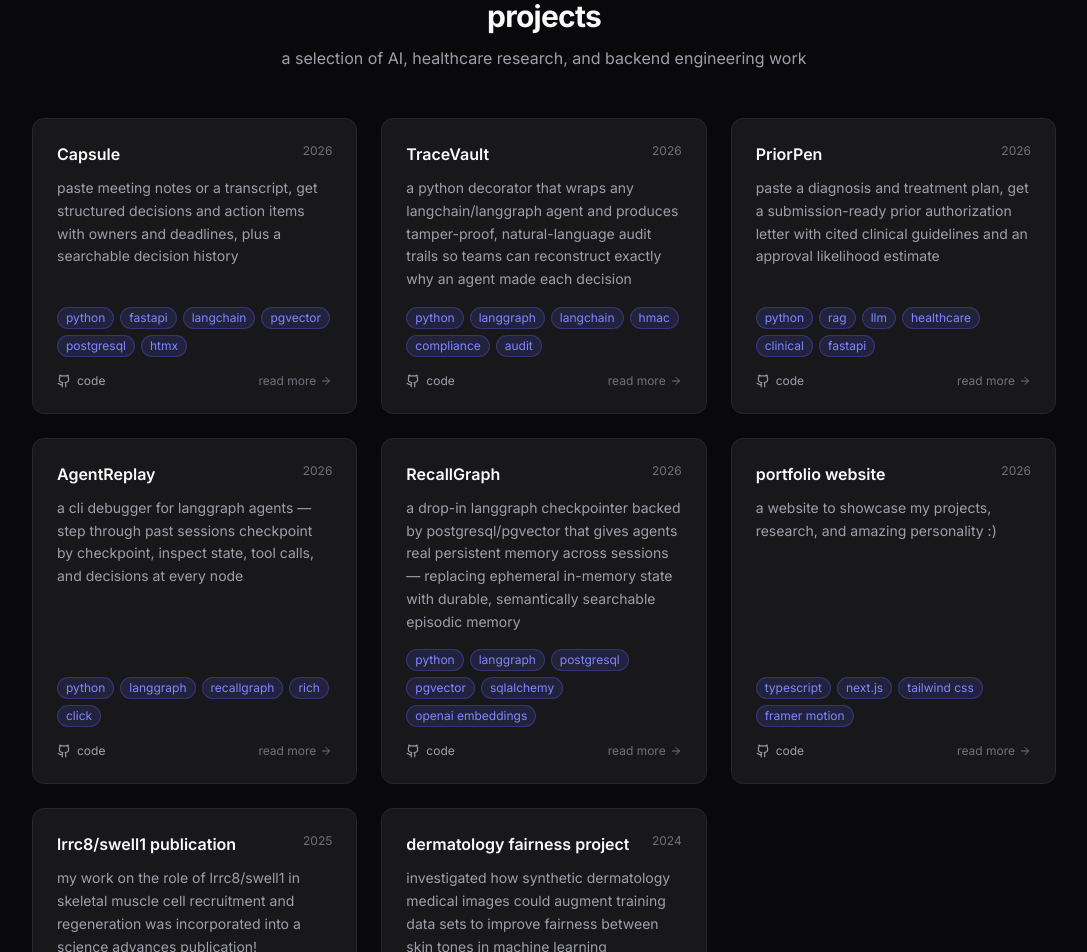
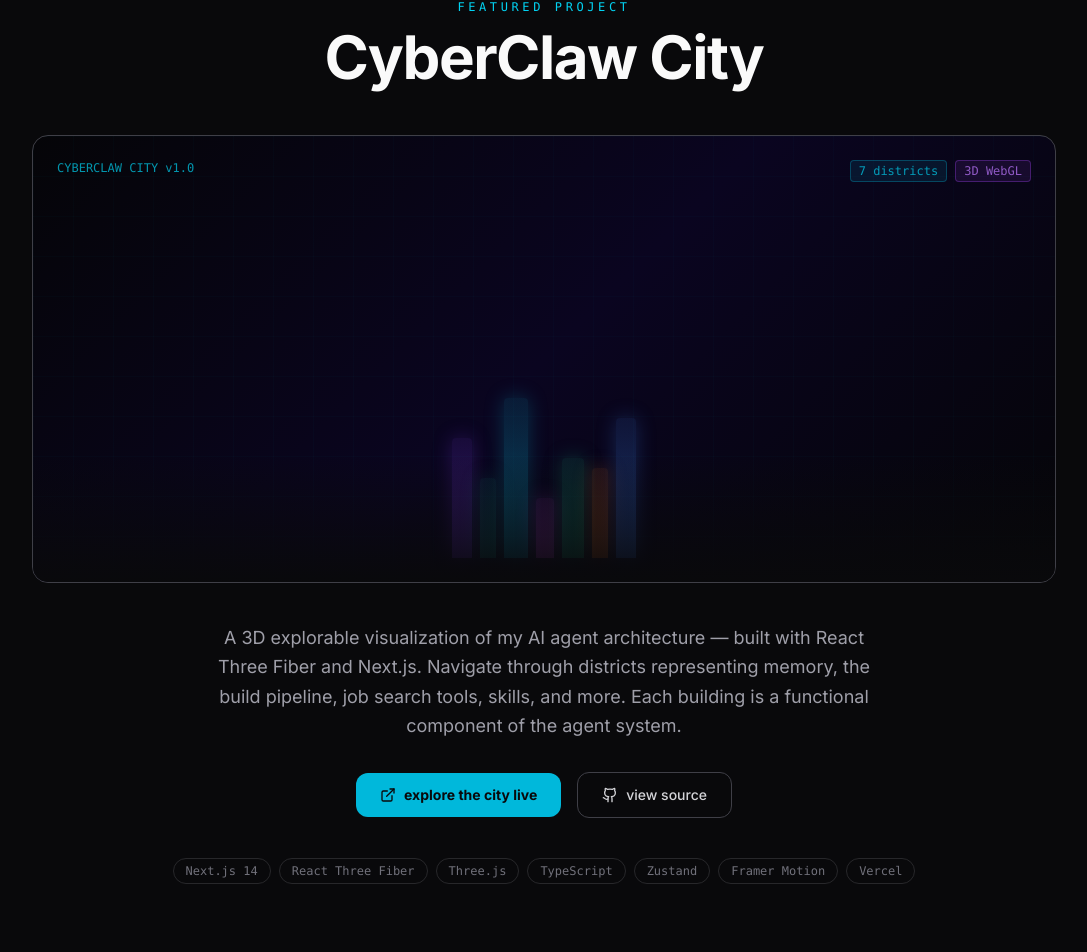
Before and after one commit to E10Feng/portfolio, a Next.js app: page / in a window 1280 px wide. Shown: the part 898-1850 px from the top of the page, without its empty margins (96-1183 px from the left). Built offline with nearby package versions, Linux system fonts and the light colour scheme.

Commit message:
feat: add featured CyberClaw City section and project entry

```diff
--- a/src/app/page.tsx
+++ b/src/app/page.tsx
@@ -1,4 +1,5 @@
 import HeroSection from "@/components/sections/HeroSection"
+import FeaturedSection from "@/components/sections/FeaturedSection"
 import ProjectsSection from "@/components/sections/ProjectsSection"
 import ResumeSection from "@/components/sections/ResumeSection"
 import ContactSection from "@/components/sections/ContactSection"
@@ -7,6 +8,7 @@ export default function Home() {
   return (
     <main>
       <HeroSection />
+      <FeaturedSection />
       <ProjectsSection />
       <ResumeSection />
       <ContactSection />
--- /dev/null
+++ b/src/components/sections/FeaturedSection.tsx
@@ -0,0 +1,129 @@
+"use client"
+
+import FadeInWhenVisible from "@/components/animations/FadeInWhenVisible"
+import { ExternalLink, Github } from "lucide-react"
+
+export default function FeaturedSection() {
+  return (
+    <section id="featured" className="py-24 px-6 bg-zinc-950 border-y border-zinc-800">
+      <div className="max-w-5xl mx-auto">
+
+        <FadeInWhenVisible>
+          <div className="text-center mb-12">
+            <p className="text-xs font-mono tracking-[0.3em] text-cyan-400 uppercase mb-3">Featured Project</p>
+            <h2 className="text-5xl md:text-6xl font-bold text-zinc-50 tracking-tight">
+              CyberClaw City
+            </h2>
+          </div>
+        </FadeInWhenVisible>
+
+        <FadeInWhenVisible delay={0.1}>
+          {/* 3D scene preview */}
+          <div className="relative rounded-2xl overflow-hidden border border-zinc-700 mb-10 group"
+            style={{
+              background: 'linear-gradient(135deg, #050508 0%, #0a0520 50%, #050508 100%)',
+              aspectRatio: '16/7',
+              maxHeight: '480px',
+            }}
+          >
+            {/* Grid overlay */}
+            <div className="absolute inset-0 opacity-20"
+              style={{
+                backgroundImage: `
+                  linear-gradient(rgba(0,240,255,0.1) 1px, transparent 1px),
+                  linear-gradient(90deg, rgba(0,240,255,0.1) 1px, transparent 1px)
+                `,
+                backgroundSize: '40px 40px',
+              }}
+            />
+
+            {/* City silhouette hints */}
+            <div className="absolute bottom-0 left-0 right-0 flex justify-center items-end gap-2 px-8 pb-6">
+              {[
+                { h: 120, w: 20, c: '#7c3aed' },
+                { h: 80, w: 16, c: '#0d9488' },
+                { h: 160, w: 24, c: '#06b6d4' },
+                { h: 60, w: 18, c: '#d946ef' },
+                { h: 100, w: 22, c: '#10b981' },
+                { h: 90, w: 16, c: '#f97316' },
+                { h: 140, w: 20, c: '#3b82f6' },
+              ].map((b, i) => (
+                <div
+                  key={i}
+                  className="rounded-t-sm group-hover:opacity-80 transition-opacity"
+                  style={{
+                    height: `${b.h}px`,
+                    width: `${b.w}px`,
+                    background: `linear-gradient(to top, ${b.c}60, ${b.c}20)`,
+                    boxShadow: `0 0 20px ${b.c}40`,
+                  }}
+                />
+              ))}
+            </div>
+
+            {/* Title overlay */}
+            <div className="absolute top-0 left-0 right-0 p-6 flex items-start justify-between">
+              <div>
+                <p className="text-xs font-mono text-cyan-400/70">CYBERCLAW CITY v1.0</p>
+              </div>
+              <div className="flex gap-2">
+                <span className="text-xs font-mono px-2 py-0.5 rounded border border-cyan-500/30 text-cyan-400/70 bg-cyan-500/10">
+                  7 districts
+                </span>
+                <span className="text-xs font-mono px-2 py-0.5 rounded border border-purple-500/30 text-purple-400/70 bg-purple-500/10">
+                  3D WebGL
+                </span>
+              </div>
+            </div>
+
+            {/* Bottom gradient */}
+            <div className="absolute bottom-0 left-0 right-0 h-32 bg-gradient-to-t from-zinc-950 to-transparent" />
+          </div>
+        </FadeInWhenVisible>
+
+        <FadeInWhenVisible delay={0.2}>
+          <div className="text-center max-w-2xl mx-auto">
+            <p className="text-zinc-400 text-base md:text-lg leading-relaxed mb-8">
+              A 3D explorable visualization of my AI agent architecture — built with React Three Fiber and Next.js.
+              Navigate through districts representing memory, the build pipeline, job search tools, skills, and more.
+              Each building is a functional component of the agent system.
+            </p>
+
+            <div className="flex flex-col sm:flex-row items-center justify-center gap-4">
+              <a
+                href="https://cyberclaw-city.vercel.app"
+                target="_blank"
+                rel="noopener noreferrer"
+                className="flex items-center gap-2 px-6 py-3 rounded-xl bg-cyan-500 hover:bg-cyan-400 text-zinc-950 font-bold text-sm transition-colors"
+              >
+                <ExternalLink size={16} />
+                explore the city live
+              </a>
+              <a
+                href="https://github.com/E10Feng/cyberclaw-city"
+                target="_blank"
+                rel="noopener noreferrer"
+                className="flex items-center gap-2 px-6 py-3 rounded-xl border border-zinc-700 hover:border-zinc-500 text-zinc-300 font-medium text-sm transition-colors"
+              >
+                <Github size={16} />
+                view source
+              </a>
+            </div>
+          </div>
+        </FadeInWhenVisible>
+
+        {/* Tech stack */}
+        <FadeInWhenVisible delay={0.3}>
+          <div className="flex flex-wrap justify-center gap-2 mt-10">
+            {['Next.js 14', 'React Three Fiber', 'Three.js', 'TypeScript', 'Zustand', 'Framer Motion', 'Vercel'].map(tech => (
+              <span key={tech} className="text-xs font-mono px-3 py-1 rounded-full border border-zinc-800 text-zinc-500">
+                {tech}
+              </span>
+            ))}
+          </div>
+        </FadeInWhenVisible>
+
+      </div>
+    </section>
+  )
+}
--- a/src/data/projects.ts
+++ b/src/data/projects.ts
@@ -1,6 +1,20 @@
 import { ProjectItem } from "@/types"
 
 export const projects: ProjectItem[] = [
+  {
+    id: "cyberclaw-city",
+    title: "CyberClaw City",
+    description:
+      "a 3d explorable visualization of an ai agent architecture — navigate through districts representing memory, the build pipeline, job search tools, skills, and more",
+    techStack: ["next.js", "react three fiber", "three.js", "typescript", "zustand", "framer motion"],
+    links: {
+      github: "https://github.com/E10Feng/cyberclaw-city",
+      demo: "https://cyberclaw-city.vercel.app",
+    },
+    featured: true,
+    year: 2026,
+    date: "2026-04-01",
+  },
   {
     id: "portfolio-website",
     title: "portfolio website",
```
